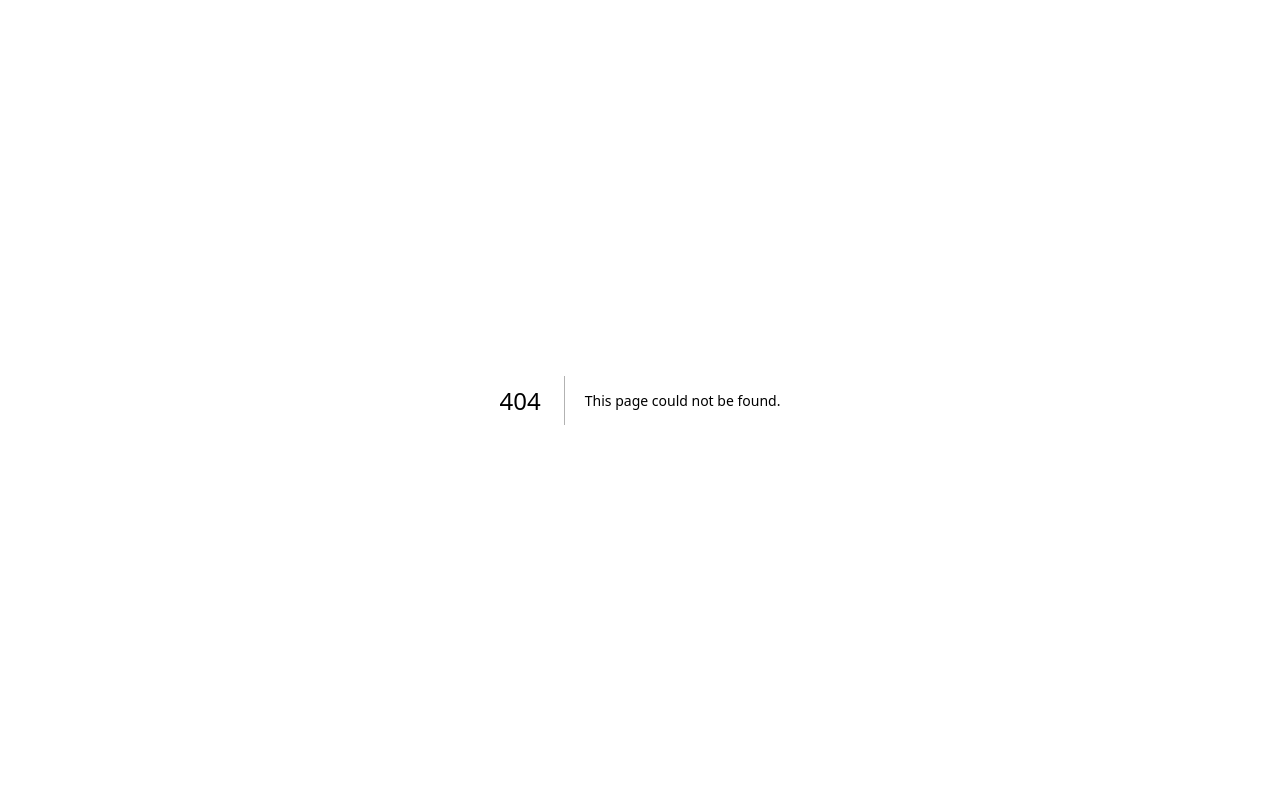
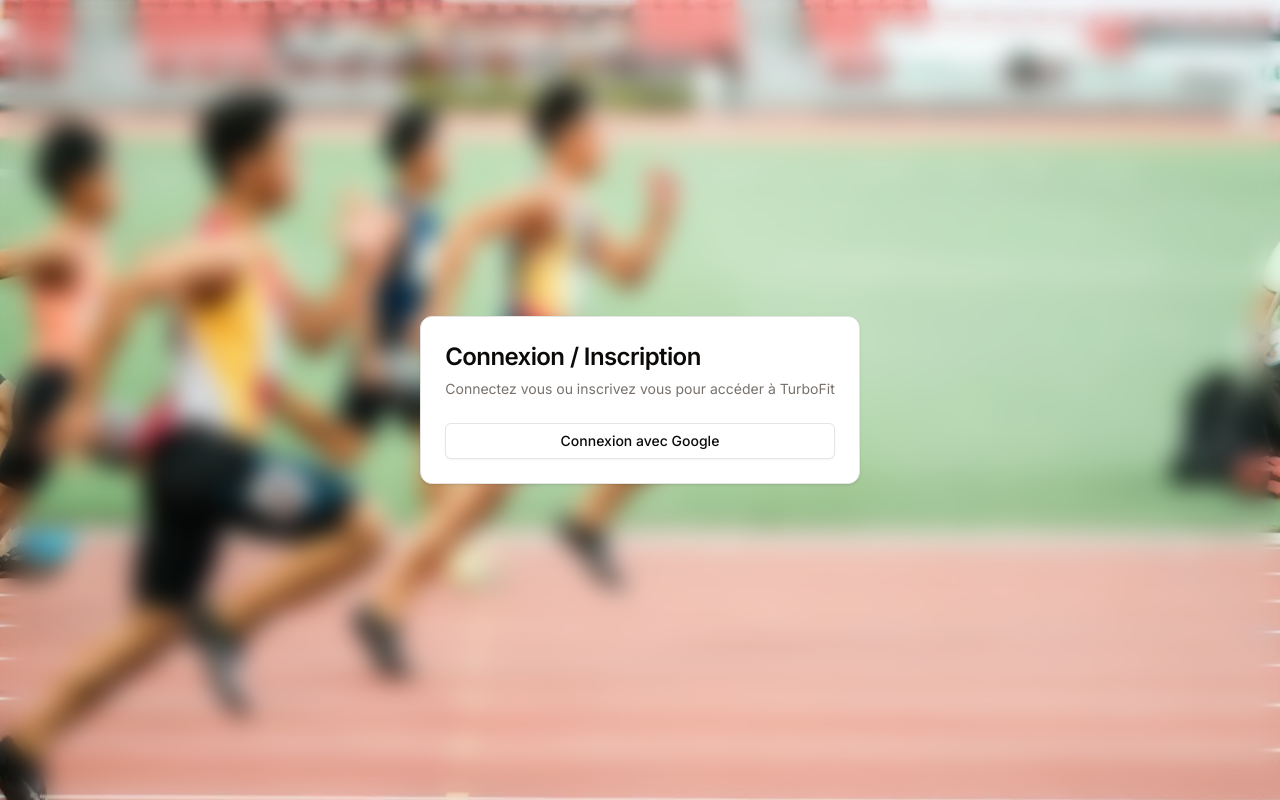
Before and after one commit to hvalette/turbo-fit, a Next.js app: page /auth/signin in a window 1280 px wide. Before the commit this address had no page. Built offline with nearby package versions, Linux system fonts and the light colour scheme.

Commit message:
feat: login page

```diff
--- /dev/null
+++ b/src/app/auth/signin/page.tsx
@@ -0,0 +1,37 @@
+'use client';
+
+import { Button } from '@/components/ui/button';
+import {
+  Card,
+  CardContent,
+  CardDescription,
+  CardHeader,
+  CardTitle,
+} from '@/components/ui/card';
+import { signIn } from 'next-auth/react';
+
+export default function Page() {
+  return (
+    <div className="h-screen w-full bg-[url('/signin.webp')] bg-center">
+      <div className="flex h-full w-full items-center justify-center px-4 backdrop-blur-md dark:backdrop-brightness-50">
+        <Card className="mx-auto max-w-md">
+          <CardHeader>
+            <CardTitle className="text-2xl">Connexion / Inscription</CardTitle>
+            <CardDescription>
+              Connectez vous ou inscrivez vous pour accéder à TurboFit
+            </CardDescription>
+          </CardHeader>
+          <CardContent>
+            <Button
+              variant="outline"
+              className="w-full"
+              onClick={() => signIn('google')}
+            >
+              Connexion avec Google
+            </Button>
+          </CardContent>
+        </Card>
+      </div>
+    </div>
+  );
+}
--- a/src/app/layout.tsx
+++ b/src/app/layout.tsx
@@ -17,7 +17,7 @@ export default function RootLayout({
   const queryClient = new QueryClient({
     defaultOptions: {
       queries: {
-        staleTime: 6 * 1000,
+        staleTime: 60 * 1000,
       },
     },
   });
--- a/src/components/ActivityForm.tsx
+++ b/src/components/ActivityForm.tsx
@@ -39,7 +39,6 @@ export function ActivityForm({ onSubmit }: { onSubmit: () => void }) {
   const { data: sports } = useFetchSports();
   const createActivity = useCreateActivity();
   const { data: session } = useSession();
-  console.log('sports', sports);
 
   const form = useForm<z.infer<typeof activityFormSchema>>({
     resolver: zodResolver(activityFormSchema),
@@ -70,9 +69,7 @@ export function ActivityForm({ onSubmit }: { onSubmit: () => void }) {
   };
 
   const onFormSubmit = async (data: z.infer<typeof activityFormSchema>) => {
-    console.log(sports);
     const sport = sports?.find((sport) => sport.id === data.sportId);
-    console.log('test', sport?.value, data.duration, data.duration % 15);
     const score = (sport?.value ?? 0) * (data.duration / 15);
     createActivity.mutate({
       duration: data.duration,
```
Also changed, not shown: public/signin.webp (added).
